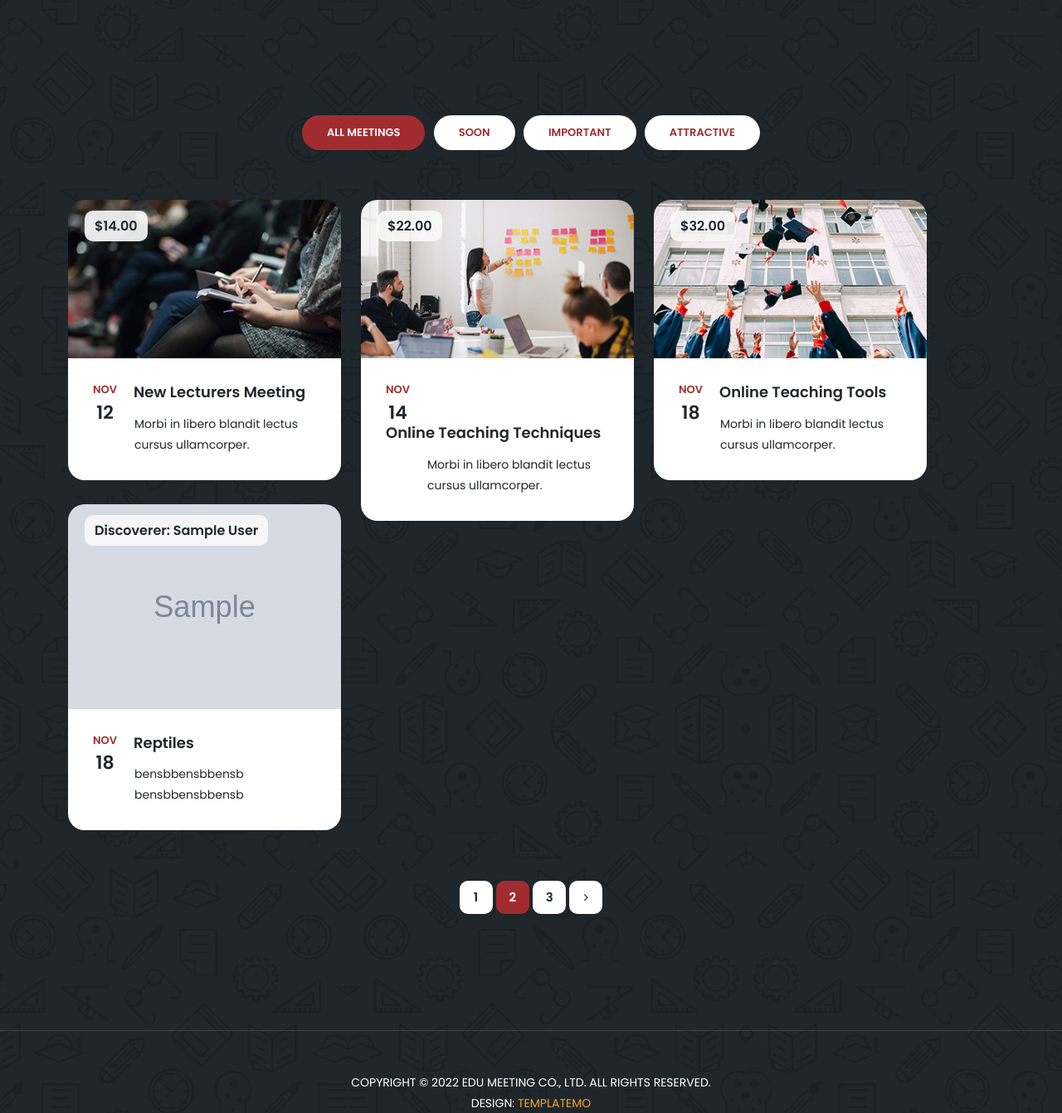
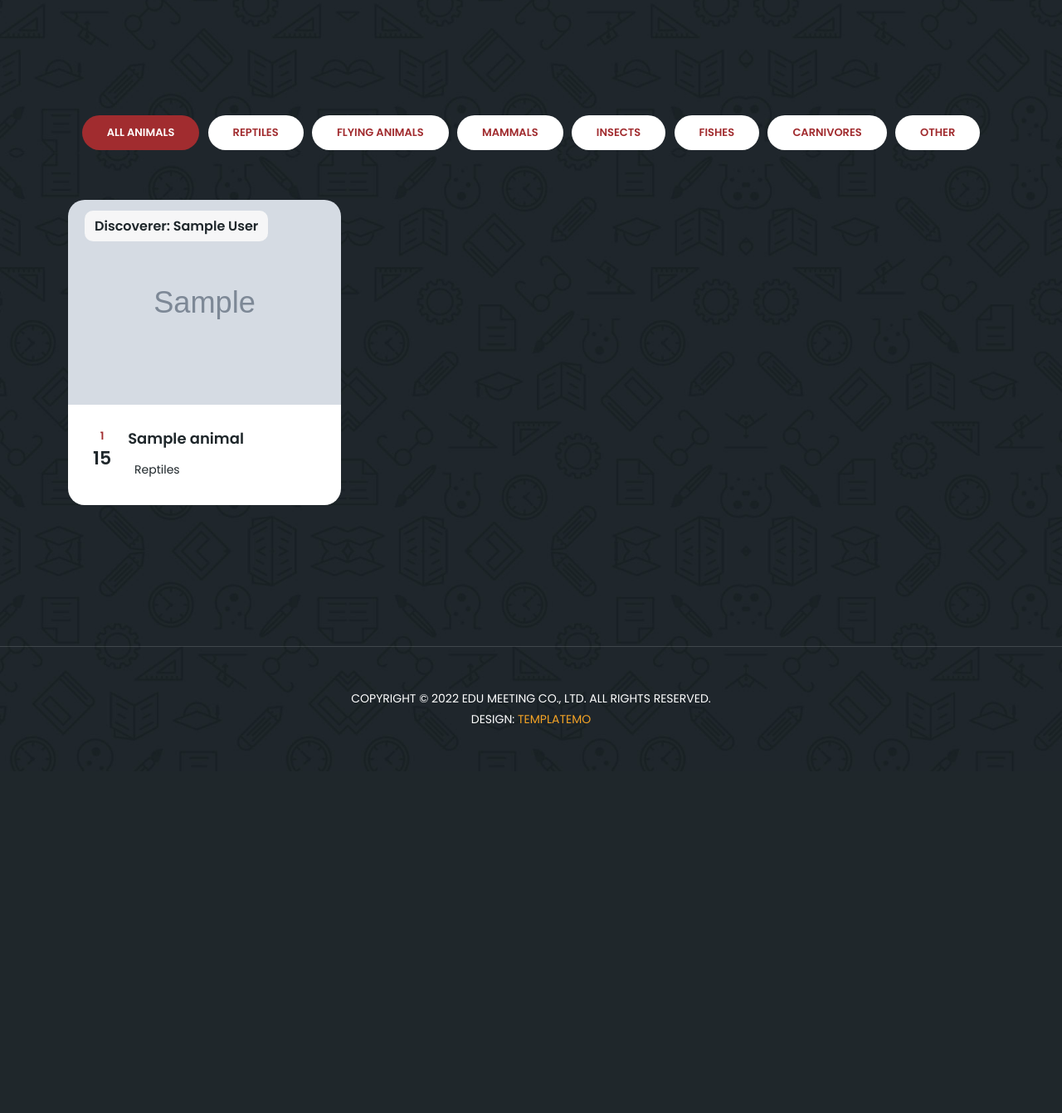
Before and after one commit to DOROTHEA0/PP2, a Django app: page /meeting/ in a window 1280 px wide. Shown: the part 482-1824 px from the top of the page at 83% size. After the commit the page ends 1354 px from the top, so only its background shows below. Run offline with Django 4.2, Linux system fonts and the light colour scheme; tables that the repository leaves empty hold one stand-in row (values such as "Sample post"); grey boxes marked "Sample" are stand-in pictures; some libraries are stand-ins or nearby versions.

Commit message:
update info, search

```diff
--- a/PP2/templates/CS/meetings.html
+++ b/PP2/templates/CS/meetings.html
@@ -109,68 +109,21 @@ https://templatemo.com/tm-569-edu-meeting
             <div class="col-lg-12">
               <div class="filters">
                 <ul>
-                  <li data-filter="*"  class="active">All Meetings</li>
-                  <li data-filter=".soon">Soon</li>
-                  <li data-filter=".imp">Important</li>
-                  <li data-filter=".att">Attractive</li>
+                  <li data-filter="*"  class="active">All Animals</li>
+                  <li data-filter=".Reptiles">Reptiles</li>
+                  <li data-filter=".Flying Avian Animals">Flying Animals</li>
+                  <li data-filter=".Mammals">Mammals</li>
+                  <li data-filter=".Insects">Insects</li>
+                  <li data-filter=".Fishes">Fishes</li>
+                  <li data-filter=".Carnivores">Carnivores</li>
+                  <li data-filter=".Other">Other</li>
                 </ul>
               </div>
             </div>
             <div class="col-lg-12">
               <div class="row grid">
-                <div class="col-lg-4 templatemo-item-col all soon">
-                  <div class="meeting-item">
-                    <div class="thumb">
-                      <div class="price">
-                        <span>$14.00</span>
-                      </div>
-                      <a href="meeting-details.html"><img src="/static/assets/images/meeting-01.jpg" alt=""></a>
-                    </div>
-                    <div class="down-content">
-                      <div class="date">
-                        <h6>Nov <span>12</span></h6>
-                      </div>
-                      <a href="meeting-details.html"><h4>New Lecturers Meeting</h4></a>
-                      <p>Morbi in libero blandit lectus<br>cursus ullamcorper.</p>
-                    </div>
-                  </div>
-                </div>
-                <div class="col-lg-4 templatemo-item-col all imp">
-                  <div class="meeting-item">
-                    <div class="thumb">
-                      <div class="price">
-                        <span>$22.00</span>
-                      </div>
-                      <a href="meeting-details.html"><img src="/static/assets/images/meeting-02.jpg" alt=""></a>
-                    </div>
-                    <div class="down-content">
-                      <div class="date">
-                        <h6>Nov <span>14</span></h6>
-                      </div>
-                      <a href="meeting-details.html"><h4>Online Teaching Techniques</h4></a>
-                      <p>Morbi in libero blandit lectus<br>cursus ullamcorper.</p>
-                    </div>
-                  </div>
-                </div>
-                <div class="col-lg-4 templatemo-item-col all att">
-                  <div class="meeting-item">
-                    <div class="thumb">
-                      <div class="price">
-                        <span>$32.00</span>
-                      </div>
-                      <a href="meeting-details.html"><img src="/static/assets/images/meeting-04.jpg" alt=""></a>
-                    </div>
-                    <div class="down-content">
-                      <div class="date">
-                        <h6>Nov <span>18</span></h6>
-                      </div>
-                      <a href="meeting-details.html"><h4>Online Teaching Tools</h4></a>
-                      <p>Morbi in libero blandit lectus<br>cursus ullamcorper.</p>
-                    </div>
-                  </div>
-                </div>
                 {%for animal in animals%}
-                <div class="col-lg-4 templatemo-item-col all att">
+                <div class="col-lg-4 templatemo-item-col all {{animal.catgories}}">
                   <div class="meeting-item">
                     <div class="thumb">
                       <div class="price">
@@ -180,24 +133,14 @@ https://templatemo.com/tm-569-edu-meeting
                     </div>
                     <div class="down-content">
                       <div class="date">
-                        <h6>Nov <span>18</span></h6>
+                        <h6>{{animal.discover_data.month}} <span>{{animal.discover_data.day}}</span></h6>
                       </div>
-                      <a href="meeting-details.html"><h4>{{animal.catgories}}</h4></a>
-                      <p>bensbbensbbensb<br>bensbbensbbensb</p>
+                      <a href="meeting-details.html"><h4>{{animal.animal_name}}</h4></a>
+                      <p>{{animal.catgories}}</p>
                     </div>
                   </div>
                 </div>
                 {%endfor%}
-              </div>
-            </div>
-            <div class="col-lg-12">
-              <div class="pagination">
-                <ul>
-                  <li><a href="#">1</a></li>
-                  <li class="active"><a href="#">2</a></li>
-                  <li><a href="#">3</a></li>
-                  <li><a href="#"><i class="fa fa-angle-right"></i></a></li>
-                </ul>
               </div>
             </div>
           </div>
```
